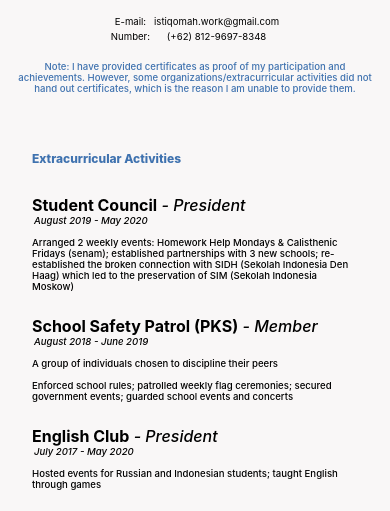
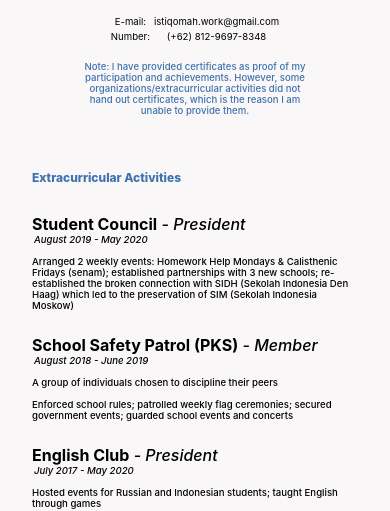
Before and after one commit to IstiQueue/Resume, a plain HTML site: page index.html in a window 390 px wide. Shown: the part 253-764 px from the top of the page. Drawn offline with Linux system fonts and the light colour scheme.

Commit message:
updated css file

```diff
--- a/style.css
+++ b/style.css
@@ -132,6 +132,13 @@ a:hover {
 .main_information p:hover {
   color: var(--darkblue)
 }
+.main_information .note p:hover {
+  color: var(--blue);
+}
+.main_information .note p {
+  width: 30em;
+}
+
 .main_information .contact_info {
   margin: 1em 0;
 }
@@ -154,6 +161,11 @@ td {
   }
   table {
     margin: 0 auto;
+  }
+  .main_information .note p {
+    width: 24em;
+    margin: 0 auto;
+    padding: 0 2em;
   }
 }
 @media screen and (max-width: 400px) {
```
